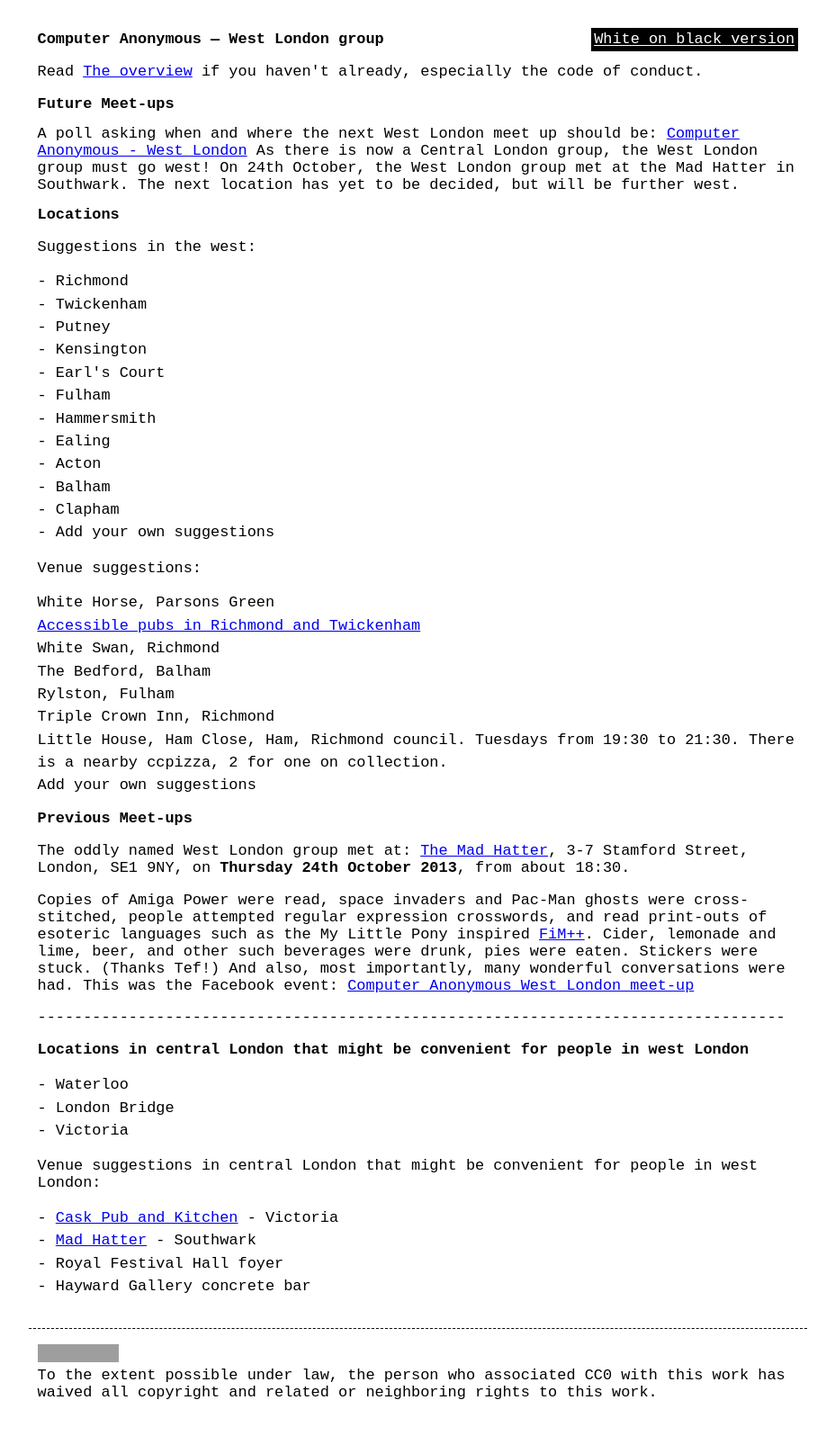
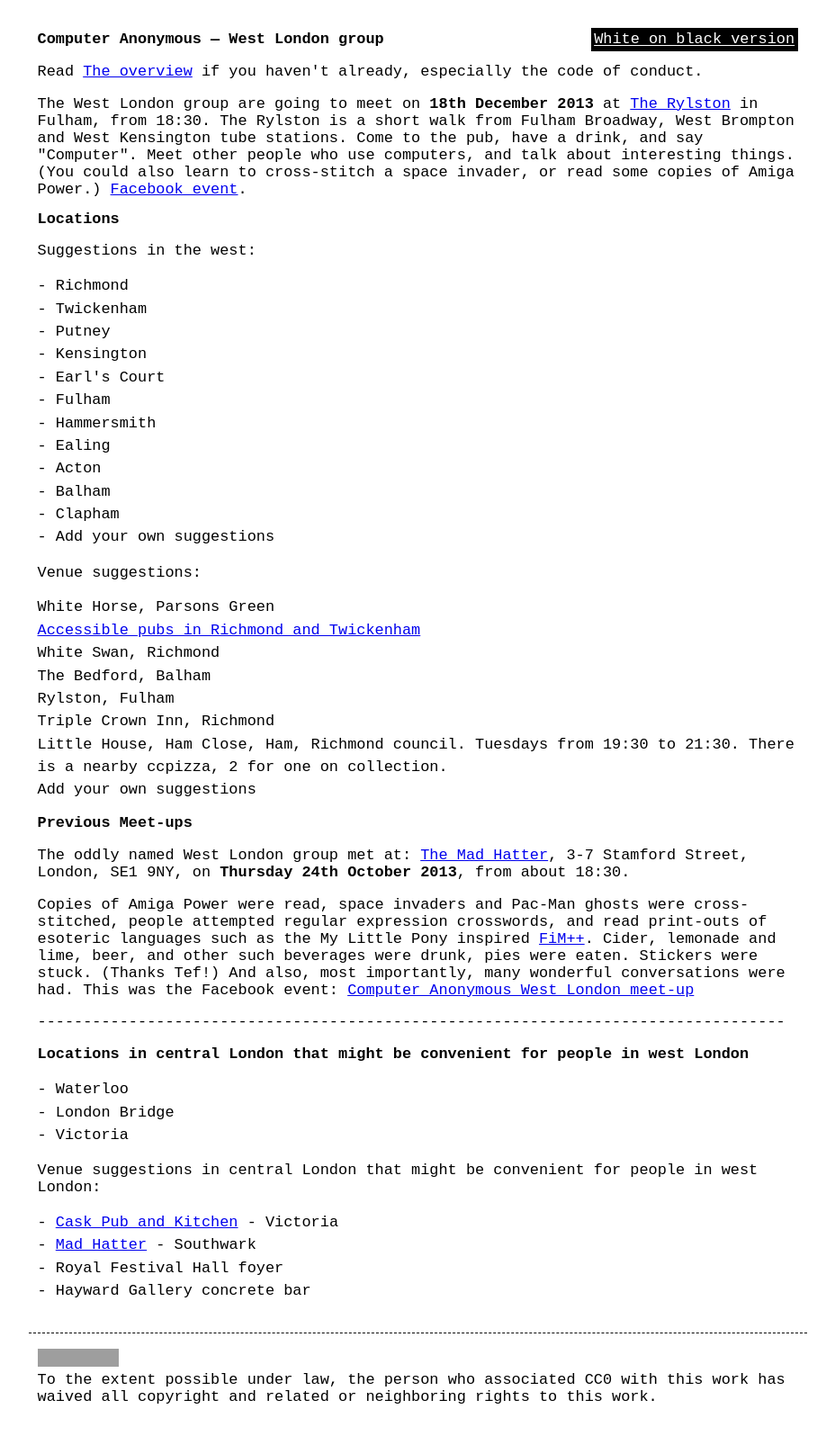
Before and after one commit to computeranonymous/computer, a Jekyll site: the page built from uk_west_london.html, in a window 1280 px wide. Shown: the whole page at 90% size, without its empty margins (176-1104 px from the left). Built offline with Jekyll 4.4.1, drawn with Linux system fonts in a browser that asks for light colours; grey boxes are pictures that could not be loaded.

Commit message:
Added the next West London event

```diff
--- a/uk_west_london.html
+++ b/uk_west_london.html
@@ -6,13 +6,15 @@
 
 <p>Read <a href="index.html">The overview</a> if you haven't already, especially the code of conduct.</p>
 
-<h2>Future Meet-ups</h2>
+The West London group are going to meet on <b>18th December 2013</b> at <a href="http://www.therylston.com/">The Rylston</a> in Fulham, from 18:30.
 
-A poll asking when and where the next West London meet up should be:
-<a href="https://www.surveymonkey.com/s/ZDNCGSV">Computer Anonymous - West London</a>
+The Rylston is a short walk from Fulham Broadway, West Brompton and West Kensington tube stations.
 
-As there is now a Central London group, the West London group must go west! On 24th October, the West London group met at the Mad Hatter in Southwark.
-The next location has yet to be decided, but will be further west.
+Come to the pub, have a drink, and say "Computer". Meet other people who use computers, and talk about interesting things.
+
+(You could also learn to cross-stitch a space invader, or read some copies of Amiga Power.)
+
+<a href="https://www.facebook.com/events/237964086364465">Facebook event</a>.
 
 <h2>Locations</h2>
 <p>Suggestions in the west:</p>
```
